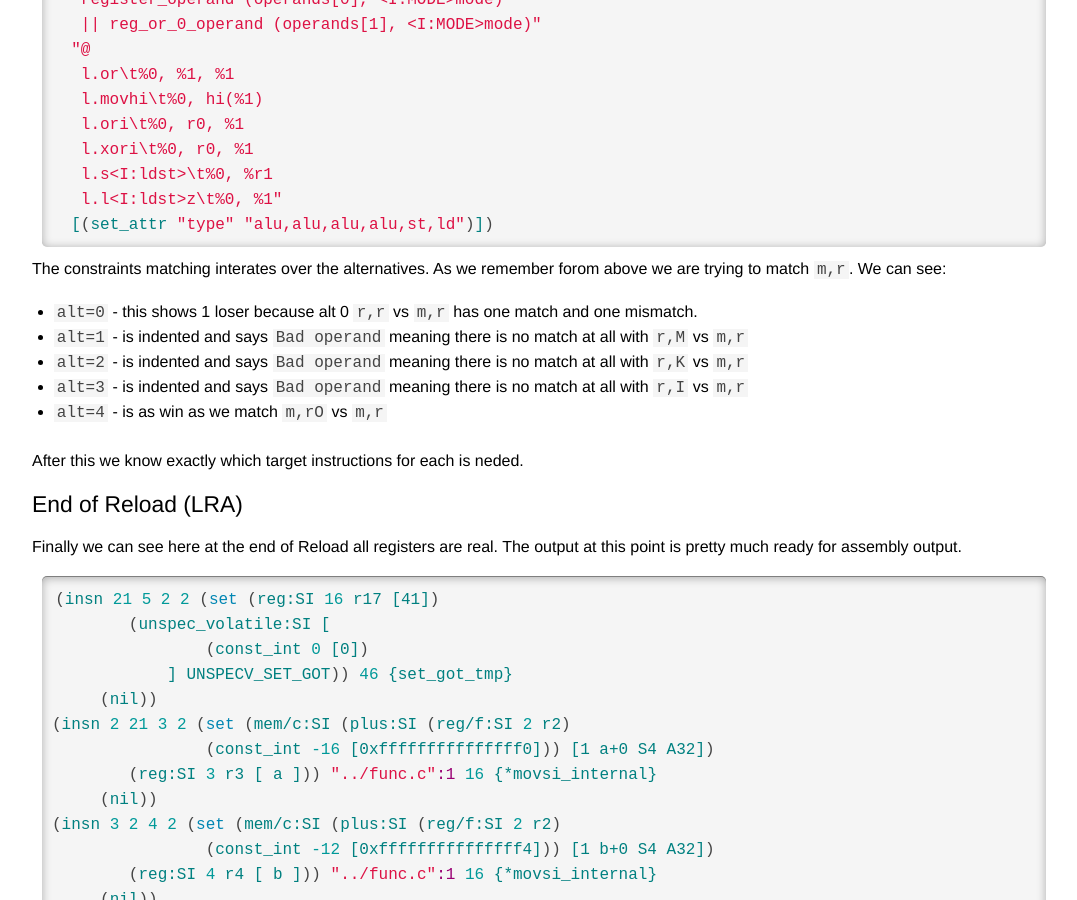
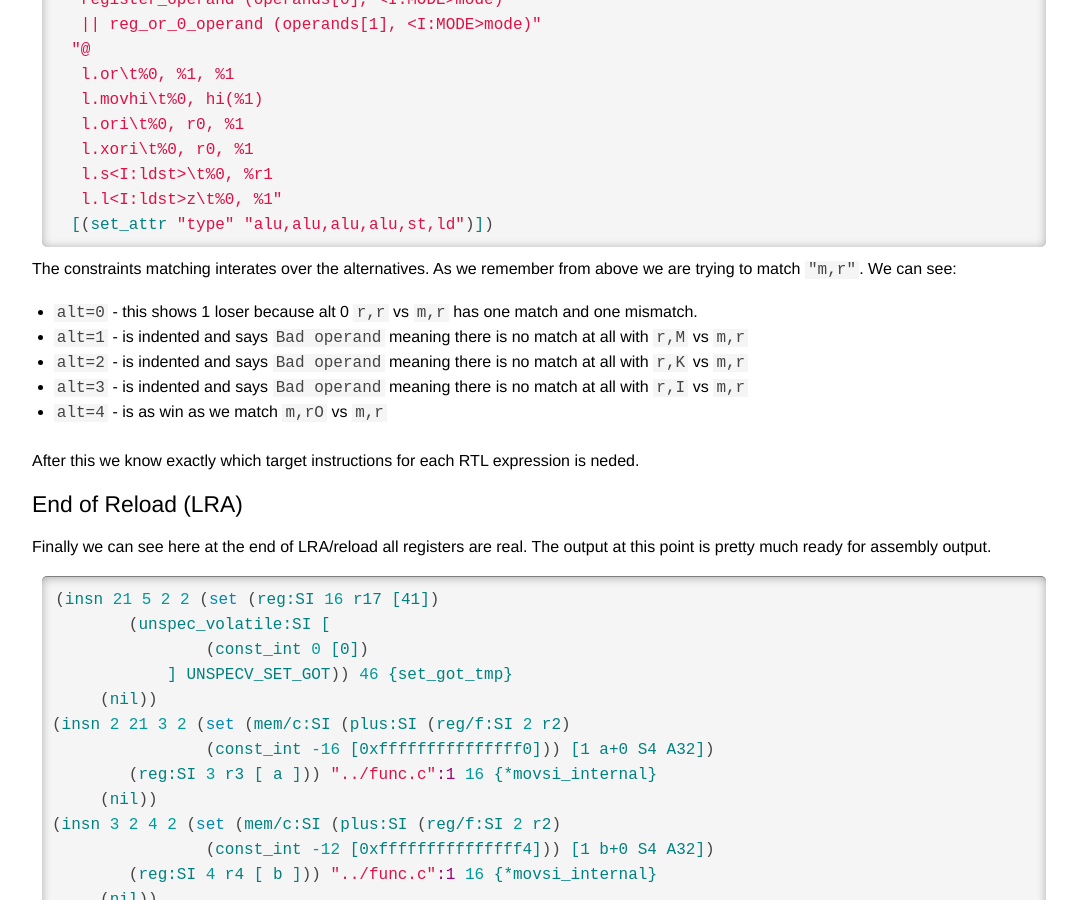
Before and after one commit to stffrdhrn/stffrdhrn.github.io, a Jekyll site: the page built from _posts/2018-06-03-gcc_passes.md, in a window 1280 px wide and 900 px high, scrolled down 9853 px. Shown: the whole window, without its empty margins (96-1173 px from the left). Built offline with Jekyll 4.4.1, drawn with Linux system fonts in a browser that asks for light colours; comment, search, counter and statistics services are not loaded.

Commit message:
gcc: a few more typos

```diff
--- a/_posts/2018-06-03-gcc_passes.md
+++ b/_posts/2018-06-03-gcc_passes.md
@@ -468,7 +468,7 @@ constraints, i.e. `"=r,r,r,r, m,r"`.
   [(set_attr "type" "alu,alu,alu,alu,st,ld")])
 {% endhighlight %}
 
-The constraints matching interates over the alternatives.   As we remember forom above we are trying to match `m,r`.  We can see:
+The constraints matching interates over the alternatives.   As we remember from above we are trying to match `"m,r"`.  We can see:
 
  - `alt=0` - this shows 1 loser because alt 0 `r,r` vs `m,r` has one match and
    one mismatch.
@@ -477,11 +477,11 @@ The constraints matching interates over the alternatives.   As we remember forom
  - `alt=3` - is indented and says `Bad operand` meaning there is no match at all with `r,I` vs `m,r`
  - `alt=4` - is as win as we match `m,rO` vs `m,r`
 
-After this we know exactly which target instructions for each is neded.
+After this we know exactly which target instructions for each RTL expression is neded.
 
 ### End of Reload (LRA)
 
-Finally we can see here at the end of Reload all registers are real.   The output
+Finally we can see here at the end of LRA/reload all registers are real.   The output
 at this point is pretty much ready for assembly output.
 
 {% highlight common_lisp %}
```
